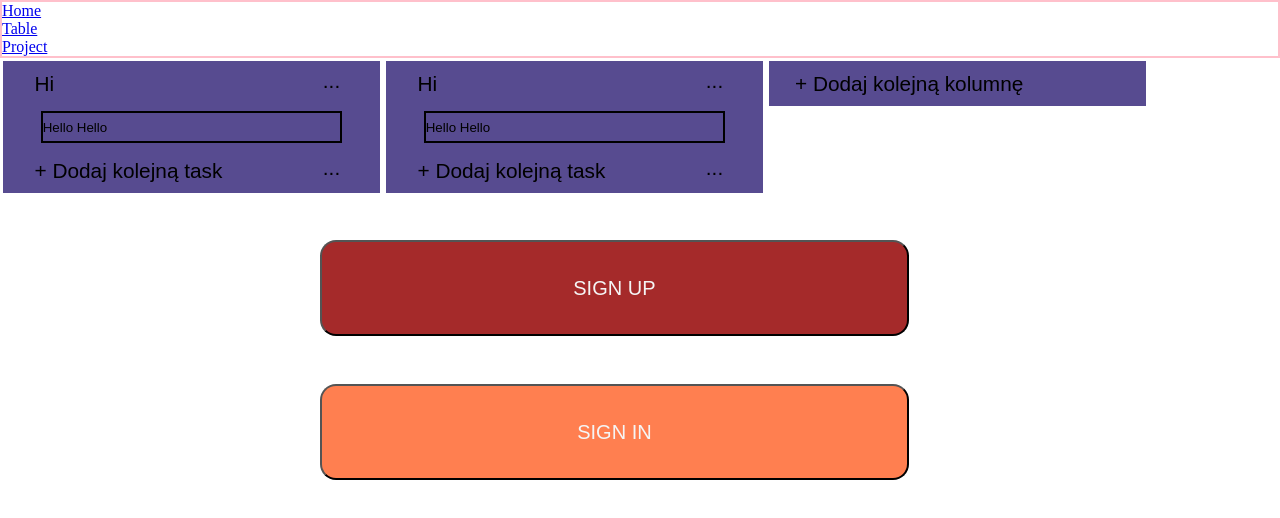
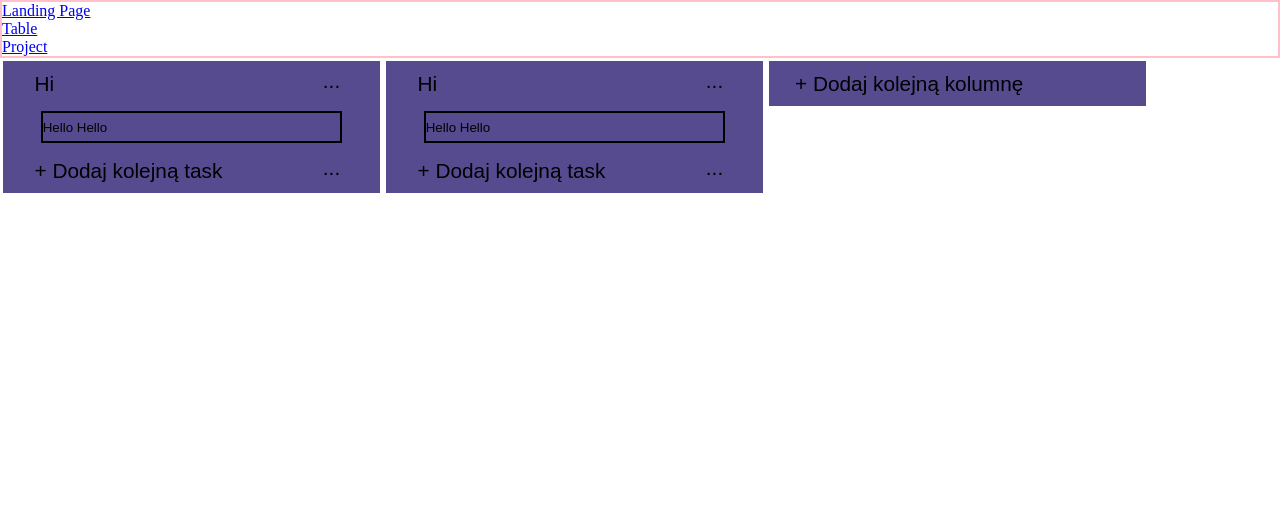
Before and after one commit to infoshareacademy/jfddr2-cyberfrontend-app, a React (Create React App) app: page /project in a window 1280 px wide. Shown: the top 518 px of the page. Built offline with nearby package versions, Linux system fonts and the light colour scheme.

Commit message:
add Landing page to router

```diff
--- a/src/App.js
+++ b/src/App.js
@@ -9,7 +9,6 @@
   return (
     <Router>
       <Nav />
-      <LoginButton />
       <Switch>
         <Route path="/project">
           <ProjectView />
@@ -17,9 +16,9 @@
         <Route path="/table">
           <TableView />
         </Route>
-        {/* <Route path="/">
-          <ProjectView />
-        </Route> */}
+        <Route path="/">
+          <LoginButton />
+        </Route>
       </Switch>
     </Router>
   );
--- a/src/views/LandingPage/LandingPage.js
+++ b/src/views/LandingPage/LandingPage.js
@@ -1,4 +1,3 @@
-import { Link } from 'react-router-dom';
 
 import './LandingPage.css';
 
--- a/src/views/Nav/Nav.js
+++ b/src/views/Nav/Nav.js
@@ -7,7 +7,7 @@
     <nav>
       <ul>
         <li>
-          <Link to="/">Home</Link>
+          <Link to="/">Landing Page</Link>
         </li>
         <li>
           <Link to="/table">Table</Link>
```
